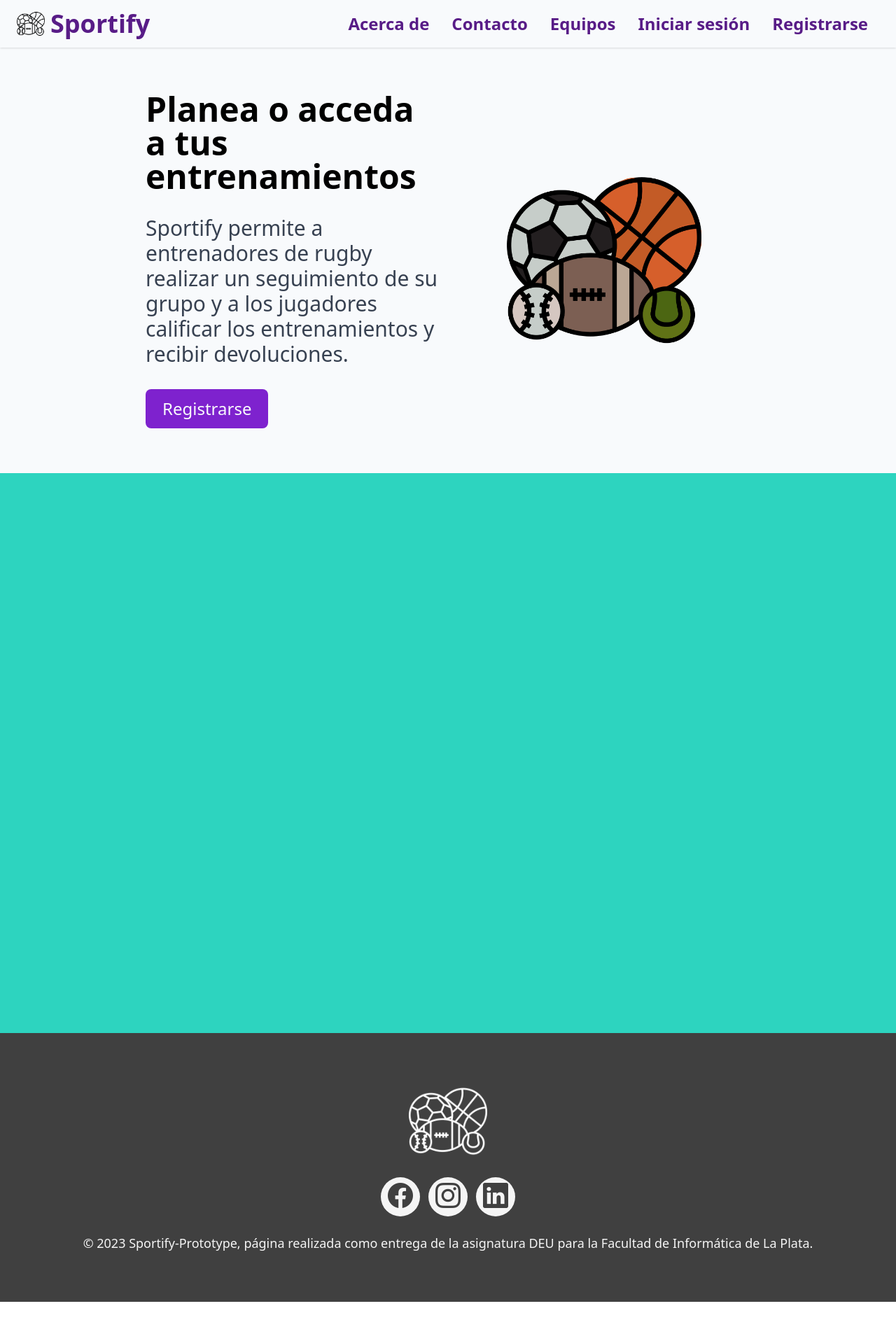
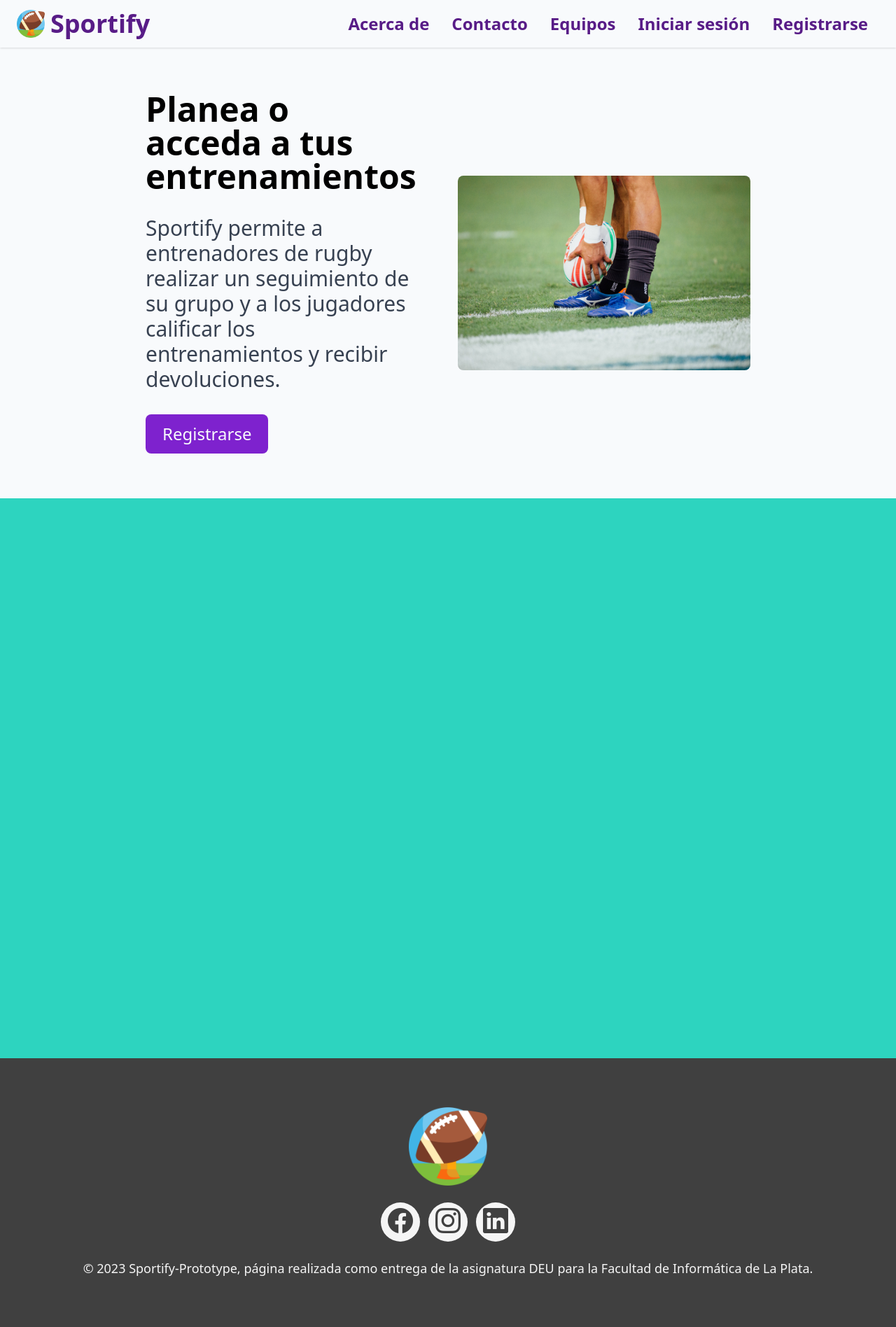
Before and after one commit to Lucho-Castagno/Sportify-prototype, a Vue app: page / in a window 1280 px wide. Shown: the whole page at 70% size. Before the commit the page ends 1860 px from the top, so only its background shows below. Built offline with nearby package versions, Linux system fonts and the light colour scheme.

Commit message:
pequeños cambios home

```diff
--- a/src/components/Footer/Footer.vue
+++ b/src/components/Footer/Footer.vue
@@ -1,7 +1,7 @@
 <template>
     <div class="bg-neutral-700 h-96 w-full flex justify-center">
         <div class="w-full h-full flex items-center flex-col justify-center gap-6">
-            <img src="@/assets/logo-white.png" alt="logo de la pagina" class="w-28 h-28">
+            <img src="@/assets/rugby-ball.png" alt="logo de la pagina" class="w-28 h-28">
             <div class="flex gap-3">
                 <a href="" >
                     <div class="rounded-full pb-1 w-14 h-14 bg-neutral-100 text-4xl flex justify-center items-center text-neutral-700">
--- a/src/components/Home/Welcome.vue
+++ b/src/components/Home/Welcome.vue
@@ -1,12 +1,12 @@
 <template>
     <div class="xl:px-52 lg:px-32 md:px-16 px-8  2xl:w-full 2xl:h-screen py-16 grid md:grid-cols-2 grid-rows-2 md:grid-rows-1 md:gap-7">
-        <div class="flex flex-col justify-center">
+        <div class="flex flex-col justify-center mr-10">
             <h1 class="2xl:text-7xl md:text-5xl text-4xl font-bold pb-8">Planea o acceda a tus entrenamientos</h1>
             <p class="text-gray-700 md:text-3xl text-xl mb-8">Sportify permite a entrenadores de rugby realizar un seguimiento de su grupo y a los jugadores calificar los entrenamientos y recibir devoluciones.</p>
             <button class="rounded-lg bg-purple-700 text-slate-50 w-min py-3 px-6 text-2xl">Registrarse</button>
         </div>
-        <div class="flex justify-center items-center">
-            <img src="@/assets/balls-sports.png" alt="foto de distintas pelotas para distintos deportes" class="w-8/12 h-max">
+        <div class="flex justify-center items-center rounded">
+            <img src="@/assets/hero-image.jpg" alt="foto de distintas pelotas para distintos deportes" class="w-max h-max rounded-lg">
         </div>
 
     </div>
--- a/src/components/Navbar/Navbar.vue
+++ b/src/components/Navbar/Navbar.vue
@@ -4,7 +4,7 @@
   >
     <div class="flex items-center cursor-pointer">
       <router-link @click="MenuClose()" to="/" class="flex items-center">
-        <img class="w-10 h-10 mr-2" src="@/assets/logo-black.png" alt="Logo de la aplicacion" />
+        <img class="w-10 h-10 mr-2" src="@/assets/rugby-ball.png" alt="Logo de la aplicacion" />
         <h1 class="text-4xl font-bold">Sportify</h1>
       </router-link>
     </div>
```
Also changed, not shown: src/assets/hero-image.jpg (added).
